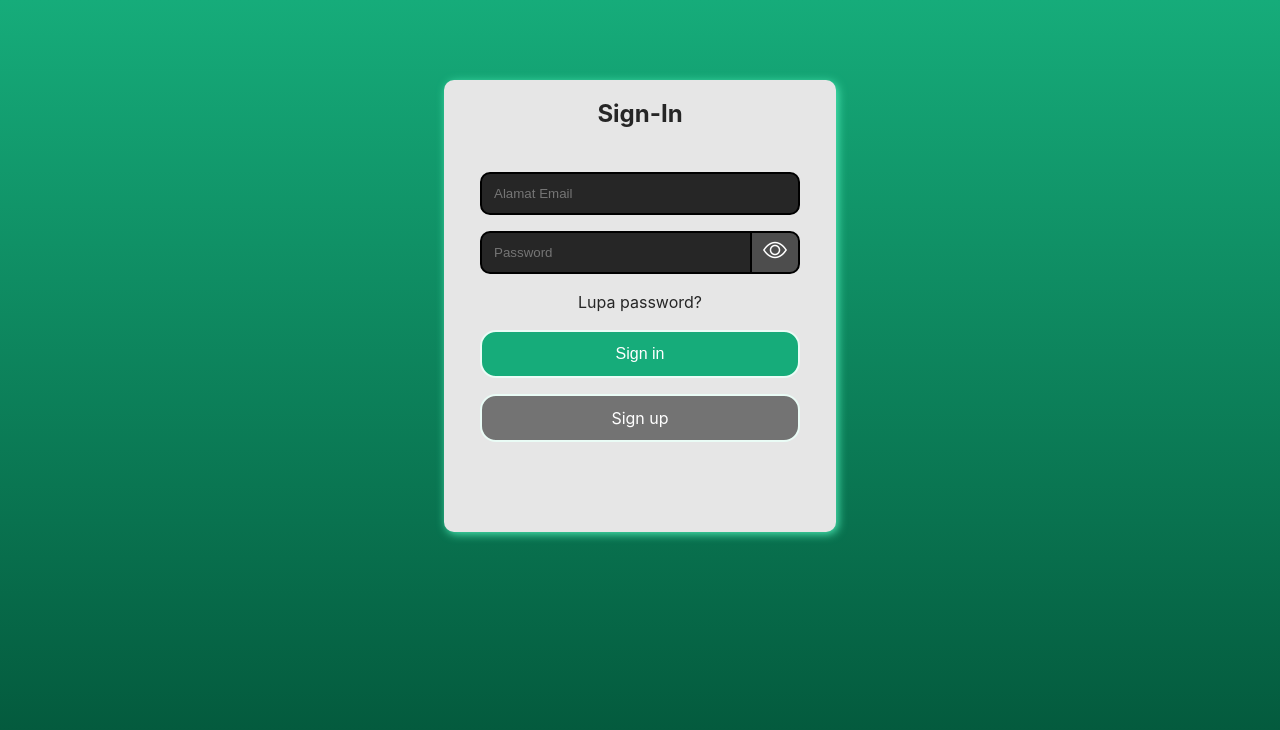
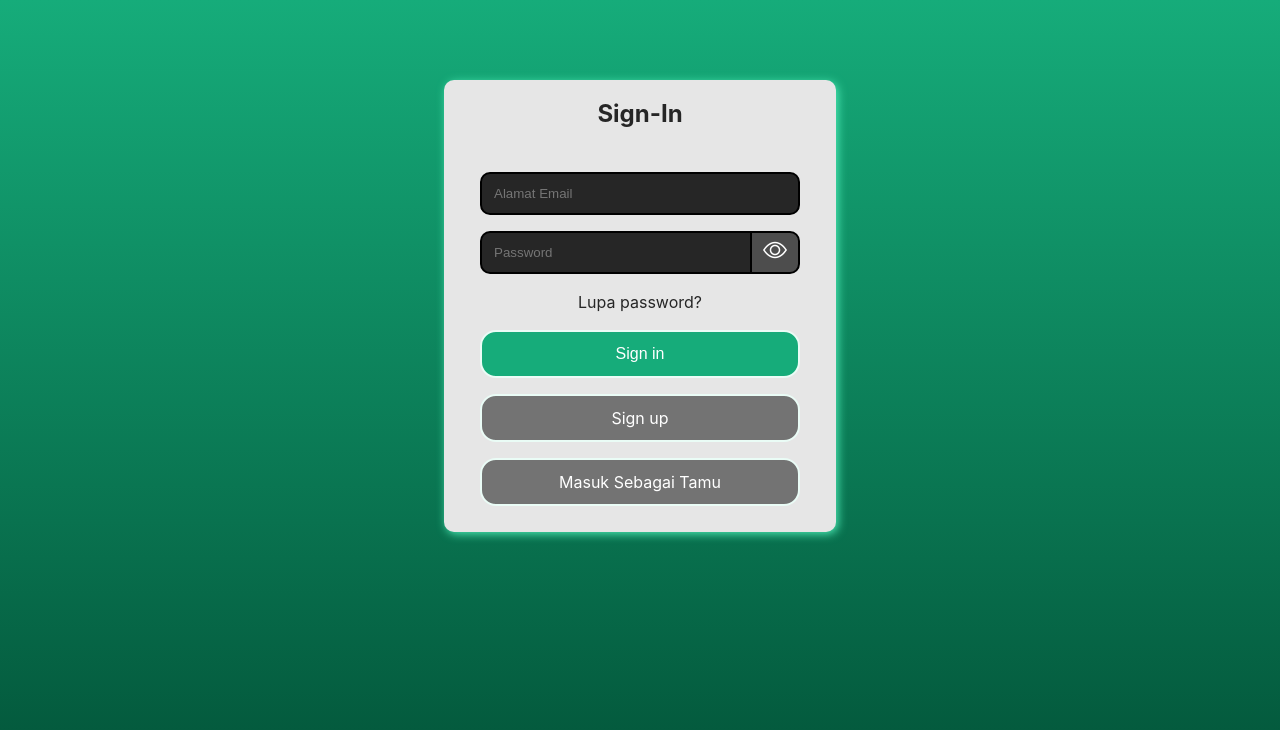
Before and after one commit to Melrick1/Pest-Detection, a React (Vite) app: page /Sign-in in a window 1280 px wide. Shown: the top 730 px of the page. Built offline with nearby package versions, Linux system fonts and the light colour scheme; no server answers.

Commit message:
add a button :)

```diff
--- a/src/pages/AuthenticationPage/SignIn.jsx
+++ b/src/pages/AuthenticationPage/SignIn.jsx
@@ -39,6 +39,7 @@ function SignIn() {
                     <div className="buttons-auth">
                         <button type="submit" className="button">Sign in</button>
                         <Link to="/Sign-up" className="link-button">Sign up</Link>
+                        <Link to="/" className="link-button">Masuk Sebagai Tamu</Link>
                     </div>
                 </form>
             </div>
```
